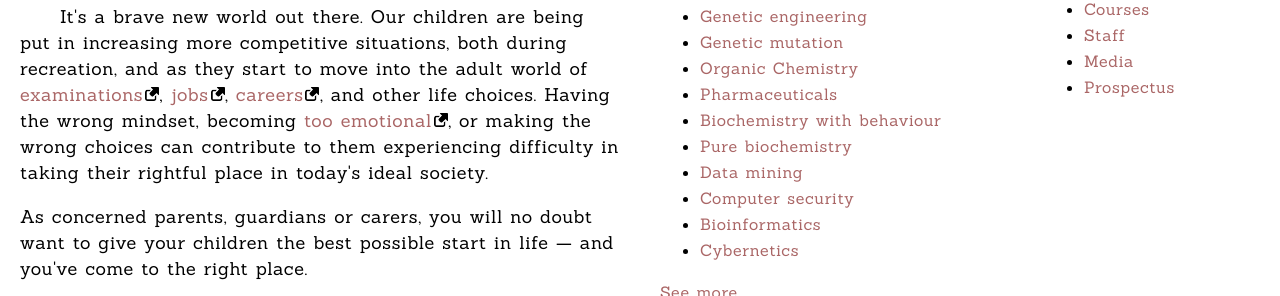
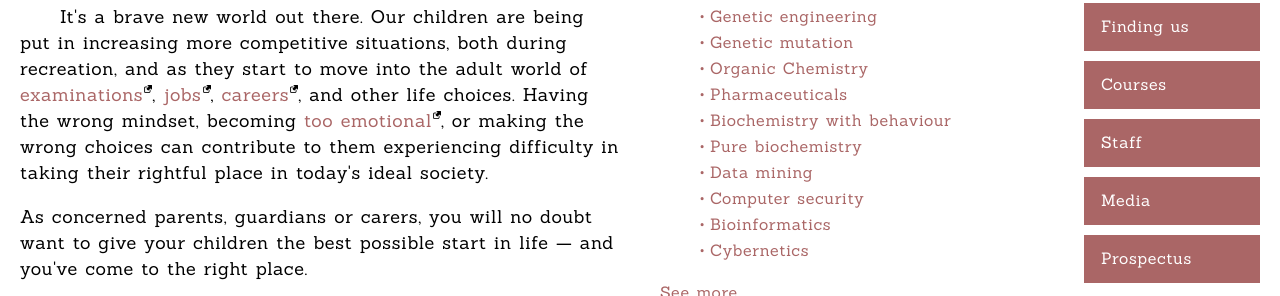
Before and after one commit to AlexCarterDev/learning_web_with_mozilla, a plain HTML site: page p02_css_styling_text/index.html in a window 1280 px wide. Shown: the part 221-517 px from the top of the page. Drawn offline with Linux system fonts and the light colour scheme.

Commit message:
List styling

```diff
--- a/p02_css_styling_text/style.css
+++ b/p02_css_styling_text/style.css
@@ -75,8 +75,8 @@ html {
 }
 body {
   line-height: 2.6rem;
-  letter-spacing: 0.07em;
-  word-spacing: 0.1em;
+  letter-spacing: 0.07rem;
+  word-spacing: 0.1rem;
 }
 h1, h2, h3{
   font-family: "optimus_princeps", sans-serif;
@@ -105,7 +105,7 @@ h3 {
 }
 header h1 {
   text-align: center;
-  letter-spacing: 0.13em;
+  letter-spacing: 0.13rem;
 }
 h1 + p, h2 + p, h3 + p {
   text-indent: 40px;
@@ -126,9 +126,41 @@ a:focus {
   border-bottom: none;
 }
 a[href*="http"] {
-  padding-right: 0.9em;
+  padding-right: 0.9rem;
   background-image: url(external-link-52.png);
   background-repeat: no-repeat;
-  background-size: 0.8em 0.8em;
-  background-position: 100% 0.2em;
+  background-size: 0.8rem 0.8rem;
+  background-position: 100% 0.2rem;
 }
+/* List items style */
+ul {
+  list-style: none;
+
+}
+li::before {
+  content: "•";
+  color: #a66;
+  display: inline-block;
+  width: 1rem;
+}
+/* Navigation styling */
+nav li::before {
+  display: none;
+}
+nav li {
+  background-color: #a66;
+}
+nav li a {
+  color: white;
+  display: block;
+  border: none;
+  padding: 10px;
+  padding-left: 1em;
+  border: 1px solid #a66;
+  margin: 10px 0;
+}
+nav li a:hover {
+  background-color: #fee;
+  color: #a66;
+  border: 1px solid black;
+}
```
